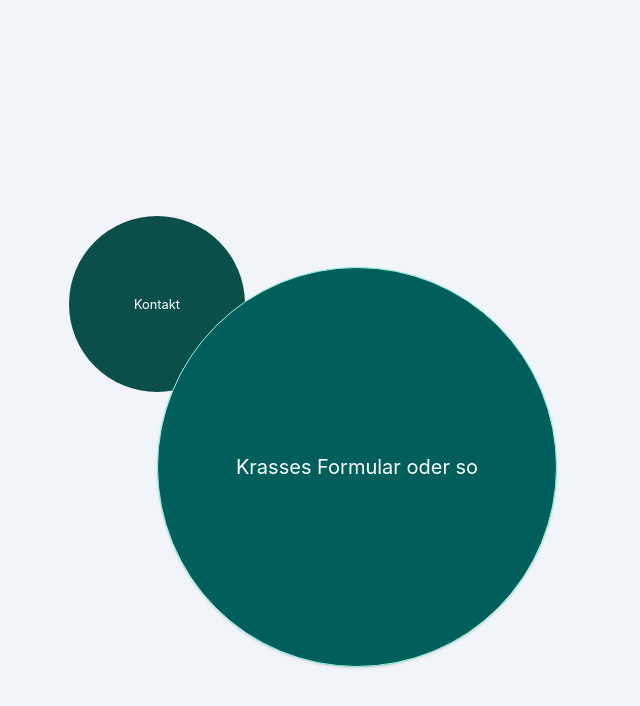
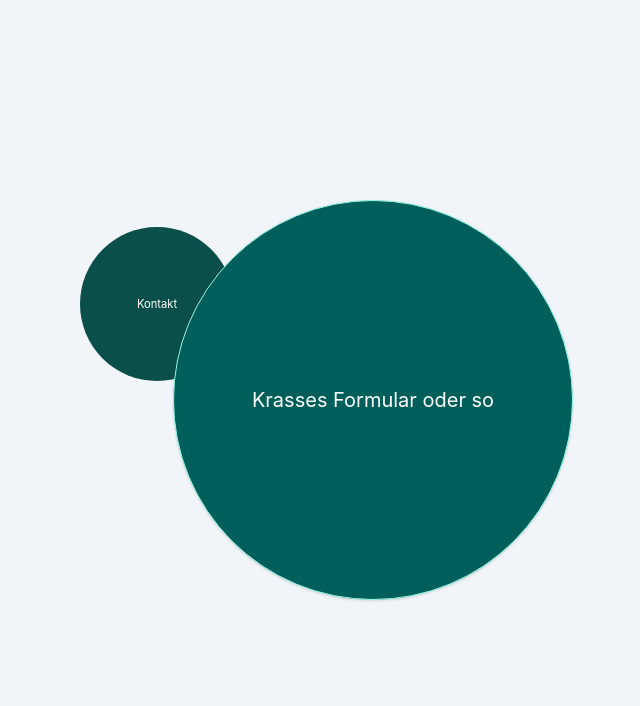
Before and after one commit to LucasChittka/gsap, a Vue app: page /#home in a window 1280 px wide. Both pictures are taken after a click on the button "Kontakt". Shown: the part 1600-2306 px from the top of the page, without its empty margins (483-1123 px from the left). Built offline with nearby package versions, Linux system fonts and the light colour scheme.

Commit message:
contact-upgrade

```diff
--- a/src/components/Contact.vue
+++ b/src/components/Contact.vue
@@ -4,7 +4,13 @@
                 class="hover:bg-teal-950 cursor-pointer inline-block h-[80px] w-[220px] rounded-full bg-teal-900 text-white">
             <p>Kontakt</p>
         </button>
-        <div v-if="showMessage" class="absolute left-1/2 top-1/3 inline-block border border-teal-200 rounded-full shadow bg-teal-800 text-xl text-white w-[400px] h-[400px] text-center content-center">Krasses Formular oder so</div>
+        <div v-if="showMessage" class="absolute inset-0 flex justify-center items-center">
+            <div
+                class="translate-x-54 border border-teal-200 rounded-full shadow bg-teal-800 text-xl text-white w-[400px] h-[400px] text-center content-center">
+                Krasses Formular oder so
+            </div>
+
+        </div>
     </div>
 </template>
 <script setup>
@@ -25,7 +31,7 @@ const expandButton = () => {
 }
 
 const reduceButton = () => {
-    if(blockMouseLeave.value) return;
+    if (blockMouseLeave.value) return;
     gsap.to(contact.value, {
         height: '80px',
         duration: 0.2,
@@ -37,12 +43,12 @@ const next = () => {
     blockMouseLeave.value = true;
     const tl = gsap.timeline();
     tl.to(contact.value, {
-        scale: 0.8,
+        scale: 0.7,
         translateY: '-6rem',
         duration: 0.3,
         ease: 'easeInOut'
     })
-    setTimeout(()=>{
+    setTimeout(() => {
         showMessage.value = true;
     }, 500)
 
```
